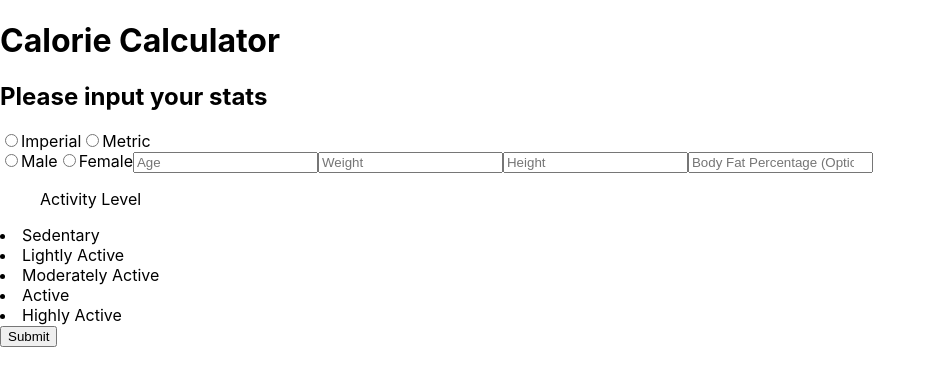
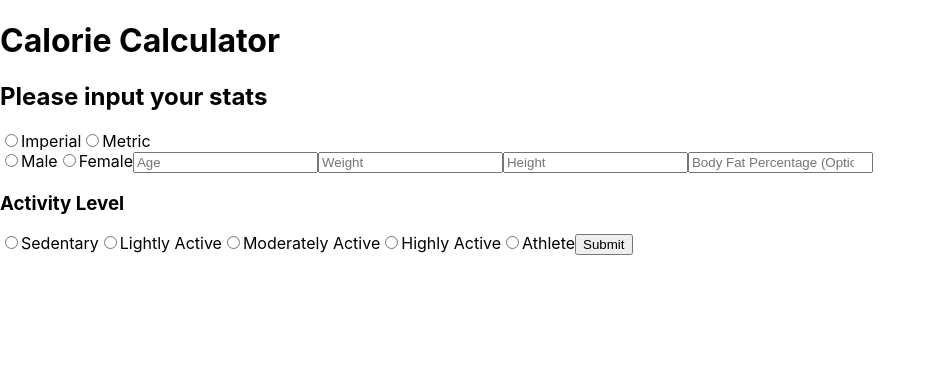
Before and after one commit to EddisonChen/calorie-tracker, a React (Create React App) app in the folder front-end/calorie-front-end/: page / in a window 1280 px wide. Shown: the top 386 px of the page, without its empty margins (0-936 px from the left). Built offline with nearby package versions, Linux system fonts and the light colour scheme.

Commit message:
added formulas

```diff
--- a/front-end/calorie-front-end/src/containers/BodyStats/BodyStats.jsx
+++ b/front-end/calorie-front-end/src/containers/BodyStats/BodyStats.jsx
@@ -5,6 +5,7 @@ const BodyStats = (props) => {
 
     const [bf, setBf] = useState()
     const [calculatedCalories, setCalculatedCalories] = useState()
+    const [output, setOutput] = useState('')
 
     const bodyStats = {
         "unitType" : null,
@@ -17,20 +18,39 @@ const BodyStats = (props) => {
     }
 
     const setBodyStats = (event) => {
-        bodyStats[event.target.name] = event.target.value
+        if (event.target.name == "unitType" || event.target.name == "sex" || event.target.name == "activityLevel") {
+            bodyStats[event.target.name] = event.target.value
+        } else {
+            bodyStats[event.target.name] = Number(event.target.value)
+        }
         console.log(bodyStats)
     }
 
     const calculateCalories = () => {
-        let sexValue = null;
-        bodyStats["sex"] == "male" ? sexValue = 5 : sexValue = -151;
-        if (bodyStats["bodyFatPercentage"] !== null) {
-            setCalculatedCalories()
+        if (bodyStats["unitType"] == "imperial") {
+            bodyStats["weight"] = bodyStats["weight"]/2.205
+            bodyStats["height"] = bodyStats["height"] * 2.54
+        }
+        if (bodyStats["unitType"] !== null || bodyStats["sex"] !== null || bodyStats["age"] !== null || bodyStats["weight"] !== null || bodyStats["height"] !== null || bodyStats["activityLevel"] !== null) {
+            if (bodyStats["bodyFatPercentage"] == null) {
+                let sexValue = null;
+                bodyStats["sex"] == "male" ? sexValue = 5 : sexValue = -151;
+                setCalculatedCalories(Math.round((10*bodyStats["weight"]) + (6.25*bodyStats["height"]) - 5*bodyStats["age"] - sexValue))
+            } else {
+                const leanBodyMass = (1 - bodyStats["bodyFatPercentage"]/10) * bodyStats["weight"]
+                setCalculatedCalories(Math.round(370 + (21.6 * leanBodyMass)))
+            }
+
         } else {
-            setCalculatedCalories()
+            setOutput("Hey, fill out all the forms")
         }
+    }
 
+    const determineDisplayedMessage = () => {
+        setOutput(calculatedCalories)
     }
+
+    useEffect(determineDisplayedMessage, [calculatedCalories])
 
 
     return (
@@ -47,14 +67,16 @@ const BodyStats = (props) => {
                 <input onChange={setBodyStats} type="number" name="weight" placeholder="Weight"></input>
                 <input onChange={setBodyStats} type="number" name="height" placeholder="Height"></input>
                 <input onChange={setBodyStats} type="number" name="Body Fat Percentage" placeholder="Body Fat Percentage (Optional)"></input>
-                <ul>Activity Level</ul>
-                    <li>Sedentary</li>
-                    <li>Lightly Active</li>
-                    <li>Moderately Active</li>
-                    <li>Active</li>
-                    <li>Highly Active</li>
-
-                <button>Submit</button>
+                <h3>Activity Level</h3>
+                    <input onClick={setBodyStats} type="radio" name="activityLevel" value="sedentary"></input>Sedentary
+                    <input onClick={setBodyStats} type="radio" name="activityLevel" value="lightly active"></input>Lightly Active
+                    <input onClick={setBodyStats} type="radio" name="activityLevel" value="moderately active"></input>Moderately Active
+                    <input onClick={setBodyStats} type="radio" name="activityLevel" value="highly active"></input>Highly Active
+                    <input onClick={setBodyStats} type="radio" name="activityLevel" value="athlete"></input>Athlete
+                <button onClick={calculateCalories}>Submit</button>
+            </div>
+            <div>
+                {output ? output : ''}
             </div>
 
         </div>
```
